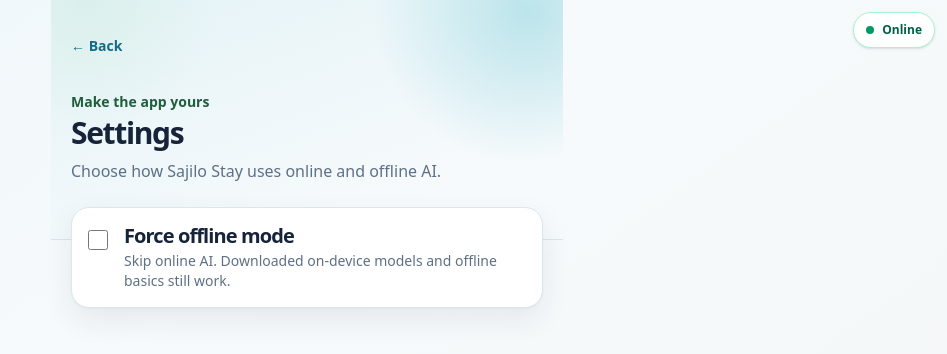
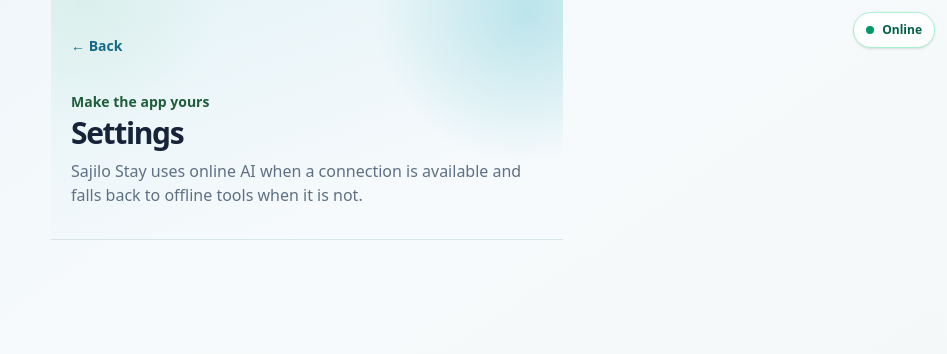
Before and after one commit to itsayushch/sajilo-stay, a Next.js app: page /settings in a window 1280 px wide. Shown: the top 354 px of the page, without its empty margins (333-1280 px from the left). Built offline with nearby package versions, Linux system fonts and the light colour scheme; a web font is replaced by a local one.

Commit message:
refactor: remove force offline mode

```diff
--- a/components/settings.tsx
+++ b/components/settings.tsx
@@ -2,21 +2,19 @@
 
 import Link from "next/link";
 import { useEffect, useState } from "react";
-import { HostProfile, getForceOfflineMode, getHostProfile, saveForceOfflineMode } from "@/lib/db";
+import { HostProfile, getHostProfile } from "@/lib/db";
 import { ProfileForm } from "@/components/profile-form";
 import { ConnectionStatus } from "@/components/connection-status";
 import { OfflineAiDownload } from "@/components/offline-ai-download";
 import type { LanguageCode } from "@/lib/translate";
 
 export function Settings() {
-  const [enabled, setEnabled] = useState(false);
   const [status, setStatus] = useState("Loading settings…");
   const [profile, setProfile] = useState<HostProfile | null | undefined>(undefined);
 
   useEffect(() => {
-    Promise.all([getForceOfflineMode(), getHostProfile()])
-      .then(([saved, savedProfile]) => {
-        setEnabled(saved);
+    getHostProfile()
+      .then((savedProfile) => {
         setProfile(savedProfile);
         setStatus("");
       })
@@ -26,24 +24,11 @@
       });
   }, []);
 
-  async function toggle() {
-    const next = !enabled;
-    setEnabled(next);
-    setStatus(next ? "Force offline mode is on. Online AI will not be contacted." : "Online AI can be used when available.");
-    try {
-      await saveForceOfflineMode(next);
-    } catch {
-      setEnabled(!next);
-      setStatus("Could not save this setting. Please try again.");
-    }
-  }
-
   return (
     <main className="site-shell mx-auto min-h-screen max-w-lg px-4 py-6 sm:px-5">
       <ConnectionStatus />
       <Link href="/" className="home-link inline-flex min-h-11 items-center text-sm font-bold">← Back</Link>
-      <header className="mt-6"><p className="text-sm font-bold text-[#1f5d3b]">Make the app yours</p><h1 className="mt-1 text-3xl font-bold">Settings</h1><p className="muted-copy mt-2 text-base leading-6">Choose how Sajilo Stay uses online and offline AI.</p></header>
-      <section className="paper-panel mt-6 p-4"><label className="flex cursor-pointer items-start gap-4"><input type="checkbox" checked={enabled} onChange={toggle} className="mt-1 h-6 w-6 accent-[#1f5d3b]"/><span><span className="sign-title block text-xl font-bold">Force offline mode</span><span className="muted-copy mt-1 block text-sm leading-5">Skip online AI. Downloaded on-device models and offline basics still work.</span></span></label></section>
+      <header className="mt-6"><p className="text-sm font-bold text-[#1f5d3b]">Make the app yours</p><h1 className="mt-1 text-3xl font-bold">Settings</h1><p className="muted-copy mt-2 text-base leading-6">Sajilo Stay uses online AI when a connection is available and falls back to offline tools when it is not.</p></header>
       {profile ? <><OfflineAiDownload preferredLanguage={profile.preferredLanguage as LanguageCode} /><section className="mt-8"><h2 className="text-2xl font-bold">Your homestay profile</h2><ProfileForm profile={profile} onSaved={setProfile} submitLabel="Save profile changes" /></section></> : profile === null ? <p className="muted-copy mt-8 text-sm">Complete onboarding from Home to configure offline AI for your preferred language.</p> : null}
       {status && <p className="status-line mt-5 text-sm font-bold" role="status">{status}</p>}
     </main>
--- a/lib/db.ts
+++ b/lib/db.ts
@@ -44,11 +44,6 @@
   lastUpdated: string;
 }
 
-export interface AppSetting {
-  name: string;
-  value: boolean;
-}
-
 export interface SajiloStayDB extends DBSchema {
   host_profile: {
     key: string;
@@ -72,10 +67,6 @@
     key: string;
     value: ChecklistState;
   };
-  app_settings: {
-    key: string;
-    value: AppSetting;
-  };
 }
 
 let databasePromise: Promise<IDBPDatabase<SajiloStayDB>> | undefined;
@@ -85,7 +76,7 @@
     throw new Error("IndexedDB is only available in the browser.");
   }
 
-  databasePromise ??= openDB<SajiloStayDB>("sajilo-stay", 3, {
+  databasePromise ??= openDB<SajiloStayDB>("sajilo-stay", 4, {
     upgrade(database, _oldVersion, _newVersion, transaction) {
       if (!database.objectStoreNames.contains("host_profile")) database.createObjectStore("host_profile", { keyPath: "id" });
       if (!database.objectStoreNames.contains("listing")) database.createObjectStore("listing", { keyPath: "id" });
@@ -104,7 +95,7 @@
         if (!messages.indexNames.contains("by-timestamp")) messages.createIndex("by-timestamp", "timestamp");
       }
       if (!database.objectStoreNames.contains("checklist_state")) database.createObjectStore("checklist_state", { keyPath: "itemId" });
-      if (!database.objectStoreNames.contains("app_settings")) database.createObjectStore("app_settings", { keyPath: "name" });
+      if (database.objectStoreNames.contains("app_settings")) database.deleteObjectStore("app_settings");
     },
   });
 
@@ -191,13 +182,3 @@
   const database = await getDatabase();
   await database.put("listing", listing);
 }
-
-export async function getForceOfflineMode() {
-  const database = await getDatabase();
-  return Boolean((await database.get("app_settings", "force-offline"))?.value);
-}
-
-export async function saveForceOfflineMode(enabled: boolean) {
-  const database = await getDatabase();
-  await database.put("app_settings", { name: "force-offline", value: enabled });
-}
--- a/lib/online-ai.ts
+++ b/lib/online-ai.ts
@@ -1,5 +1,3 @@
-import { getForceOfflineMode } from "@/lib/db";
-
 type AiRequest =
   | { action: "translate"; text: string; sourceLang: string; targetLang: string }
   | { action: "generateListing"; notes: string };
@@ -7,13 +5,6 @@
 /** Requests the optional server tier. Any failure intentionally returns null for local fallbacks. */
 export async function requestOnlineAi(request: AiRequest) {
   if (typeof window === "undefined") return null;
-  try {
-    if (await getForceOfflineMode()) return null;
-  } catch (error) {
-    // Storage availability should not prevent an otherwise reachable online tier.
-    console.warn("Sajilo Stay could not read the offline preference; attempting online AI.", error);
-  }
-
   const controller = new AbortController();
   const timeout = window.setTimeout(() => controller.abort(), 5_000);
   try {
```
Also changed, not shown: 1 other file (tests, documents, lock files or other folders).
